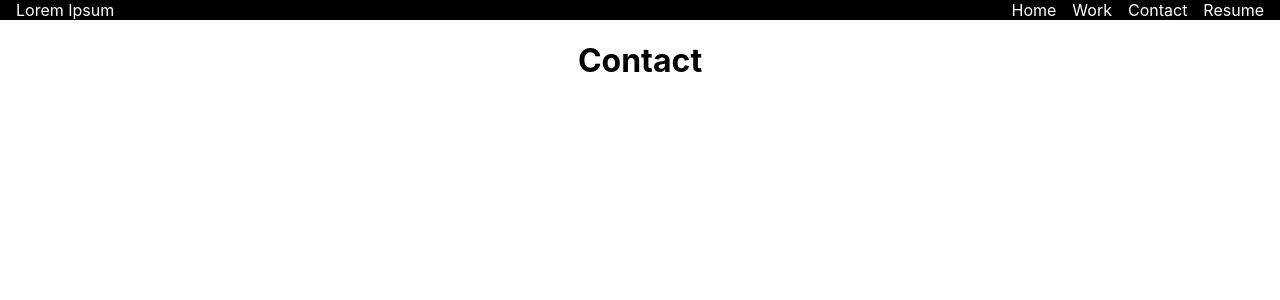
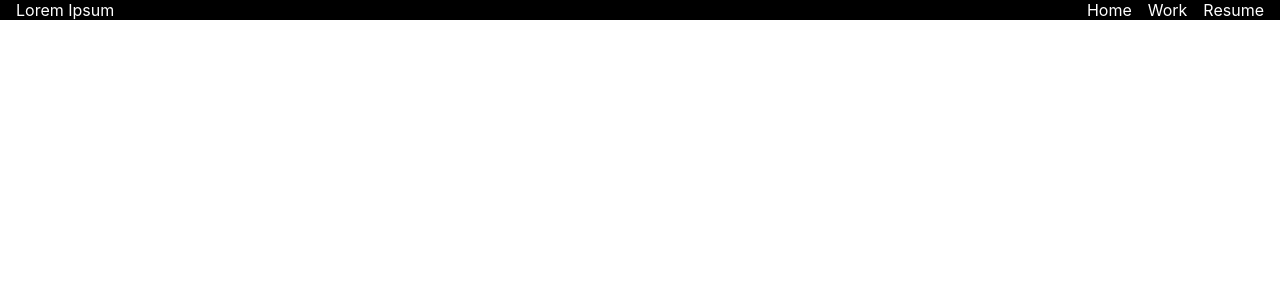
Before and after one commit to kevinszn23/portfolio-v2, a React (Create React App) app: page /contact in a window 1280 px wide. Shown: the top 300 px of the page. Built offline with nearby package versions, Linux system fonts and the light colour scheme.

Commit message:
removed contact, putting it on homepage

```diff
--- a/src/App.js
+++ b/src/App.js
@@ -3,7 +3,7 @@ import './App.css';
 import Navbar from './components/Navbar';
 import Home from './components/Home';
 import Work from './components/Work';
-import Contact from './components/Contact';
+// import Contact from './components/Contact';
 import Resume from './components/Resume';
 import { Routes, Route, Outlet } from "react-router-dom";
 
@@ -16,7 +16,7 @@ export default function App() {
         <Routes>
           <Route path="/" element={<Home/>} />
           <Route path="/work" element={<Work/>} />
-          <Route path="/contact" element={<Contact/>} />
+          {/* <Route path="/contact" element={<Contact/>} /> */}
           <Route path="/resume" element={<Resume/>} />
         </Routes>
       </header>
--- a/src/components/Contact.js
+++ b/src/components/Contact.js
@@ -1,5 +1,5 @@
-export default function Contact() {
-    return <h1>
-        Contact
-    </h1>
-}
+// export default function Contact() {
+//     return <h1>
+//         Contact
+//     </h1>
+// }
--- a/src/components/Home.js
+++ b/src/components/Home.js
@@ -13,6 +13,9 @@ export default function Home() {
             <li>
               <a href="https://www.linkedin.com/in/kevinng23/">linkedin</a>
             </li>
+            <li>
+                <a href="/">email placeholder</a>
+            </li>
           </ul>
         </div>
       </div>
--- a/src/components/Navbar.js
+++ b/src/components/Navbar.js
@@ -11,9 +11,9 @@ export default function Navbar() {
         <li>
           <Link to="/work">Work</Link>
         </li>
-        <li>
+        {/* <li>
           <Link to="/contact">Contact</Link>
-        </li>
+        </li> */}
         <li>
           <Link to="/resume">Resume</Link>
         </li>
```
